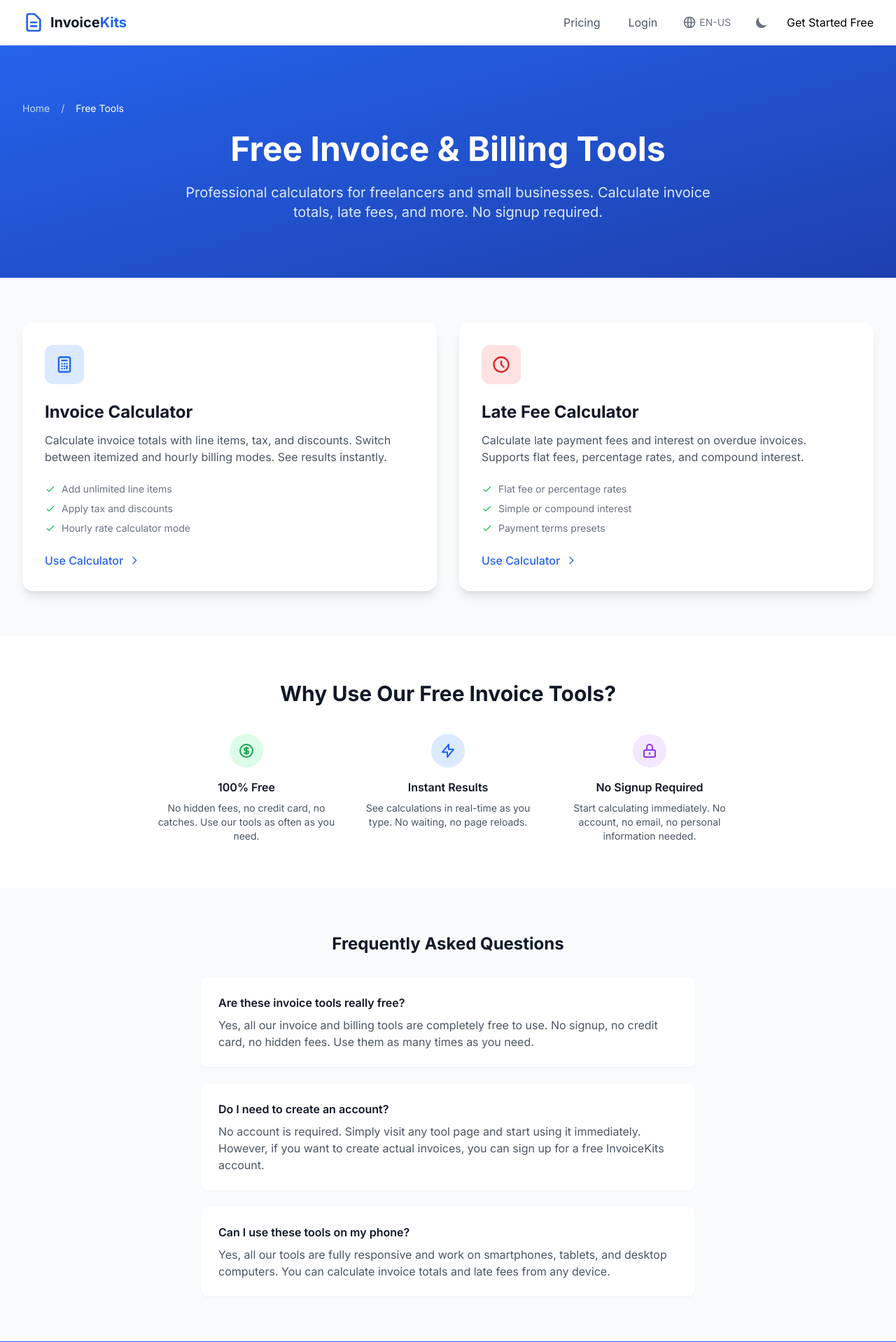
After one commit to ryanpate/invoice-generator, a Django app: template templates/tools/index.html in a window 1280 px wide. The commit adds this page. Shown: the top 1918 px of the page at 70% size. Run offline with Django 4.2, Linux system fonts and the light colour scheme; the template is opened without the code that fills it, so the values that code supplies are empty; some libraries are stand-ins or nearby versions.

Commit message:
SEO recovery: CTR fixes and schema improvements
Phase 1 - Critical CTR Fixes:
- Update base.html default title to "Free AI Invoice Generator with Time Tracking"
- Improve meta description with power words and CTR triggers
- Fix Neon Edge template meta (position 3, 0 clicks) - more compelling description
- Update late fee calculator title with "Free Online" and "Instantly"

Phase 2 - Schema Markup Fixes:
- Add HowTo schema to both calculator pages for rich snippets
- Enhance SoftwareApplication schema with screenshot, featureList, sameAs
- Add defer to HTMX script for performance

Phase 4 - Technical & Content:
- Create /tools/ index page as landing for all free tools
- Add BreadcrumbList, CollectionPage, and FAQPage schema to tools index
- Add /tools/ to sitemap
- Add ToolsIndexView and URL route

Target: Fix 0% CTR on high-impression pages

Co-Authored-By: Claude Opus 4.5 <noreply@anthropic.com>

```diff
--- a/apps/invoices/urls_public.py
+++ b/apps/invoices/urls_public.py
@@ -29,6 +29,7 @@ urlpatterns = [
     path('templates/neon-edge/', views.NeonEdgeShowcaseView.as_view(), name='template_neon_edge'),
 
     # Free tools (SEO pages - no auth required)
+    path('tools/', views.ToolsIndexView.as_view(), name='tools_index'),
     path('tools/invoice-calculator/', views.InvoiceCalculatorView.as_view(), name='invoice_calculator'),
     path('tools/late-fee-calculator/', views.LateFeeCalculatorView.as_view(), name='late_fee_calculator'),
 ]
--- a/apps/invoices/views.py
+++ b/apps/invoices/views.py
@@ -188,6 +188,11 @@ class InvoiceCalculatorView(FreeToolView):
 class LateFeeCalculatorView(FreeToolView):
     """Late fee calculator tool - calculates late payment fees and interest."""
     template_name = 'tools/late-fee-calculator.html'
+
+
+class ToolsIndexView(FreeToolView):
+    """Landing page for all free SEO tools."""
+    template_name = 'tools/index.html'
 
 
 class InvoiceListView(LoginRequiredMixin, TeamAwareQuerysetMixin, ListView):
--- a/config/urls.py
+++ b/config/urls.py
@@ -29,7 +29,7 @@ class StaticViewSitemap(Sitemap):
             '/contact/', '/help/', '/privacy/', '/terms/', '/api/docs/', '/blog/',
             '/templates/clean-slate/', '/templates/executive/', '/templates/bold-modern/',
             '/templates/classic-professional/', '/templates/neon-edge/',
-            '/tools/invoice-calculator/', '/tools/late-fee-calculator/',
+            '/tools/', '/tools/invoice-calculator/', '/tools/late-fee-calculator/',
             '/features/ai-invoice-generator/', '/features/time-tracking/',
             '/affiliate/program/',
         ]
--- a/templates/base.html
+++ b/templates/base.html
@@ -29,9 +29,9 @@
     </script>
     <meta charset="UTF-8">
     <meta name="viewport" content="width=device-width, initial-scale=1.0">
-    <title>{% block title %}InvoiceKits{% endblock %}</title>
-    <meta name="description" content="{% block meta_description %}Create professional invoices in seconds with InvoiceKits. Free plan available. Upload CSV for batch processing, download as PDF. Perfect for freelancers and small businesses.{% endblock %}">
-    <meta name="keywords" content="{% block meta_keywords %}invoice generator, free invoice maker, PDF invoice, batch invoice, online invoicing, freelancer invoice, small business invoice, invoice software{% endblock %}">
+    <title>{% block title %}Free AI Invoice Generator with Time Tracking | InvoiceKits{% endblock %}</title>
+    <meta name="description" content="{% block meta_description %}Create professional invoices in seconds with AI. Track billable hours, send automated reminders, get paid faster. Free plan includes 5 invoices. No credit card required.{% endblock %}">
+    <meta name="keywords" content="{% block meta_keywords %}ai invoice generator, free invoice maker, time tracking invoice software, PDF invoice, batch invoice generator, online invoicing, freelancer invoice, small business invoice, ai billing software{% endblock %}">
     <meta name="robots" content="index, follow">
     <meta name="author" content="InvoiceKits">
     <link rel="canonical" href="{% block canonical_url %}https://www.invoicekits.com/{% endblock %}">
@@ -106,10 +106,10 @@
     <link rel="preconnect" href="https://fonts.gstatic.com" crossorigin>
     <link href="https://fonts.googleapis.com/css2?family=Inter:wght@400;500;600;700&display=swap" rel="stylesheet">
 
-    <!-- HTMX -->
-    <script src="https://unpkg.com/htmx.org@1.9.10"></script>
+    <!-- HTMX (deferred for performance) -->
+    <script defer src="https://unpkg.com/htmx.org@1.9.10"></script>
 
-    <!-- Alpine.js for dropdowns -->
+    <!-- Alpine.js for dropdowns (already deferred) -->
     <script defer src="https://unpkg.com/alpinejs@3.x.x/dist/cdn.min.js"></script>
 
     <style>
@@ -146,14 +146,23 @@
         "name": "InvoiceKits",
         "applicationCategory": "BusinessApplication",
         "operatingSystem": "Web",
-        "description": "Professional invoice generator for freelancers and small businesses. Create PDF invoices, batch process via CSV, customize templates.",
+        "description": "AI-powered invoice generator with time tracking. Create professional invoices in seconds, track billable hours, send automated reminders, get paid faster.",
         "image": "https://www.invoicekits.com/static/images/og-image.png",
+        "screenshot": "https://www.invoicekits.com/static/images/og-image.png",
         "url": "https://www.invoicekits.com",
+        "featureList": [
+            "AI-powered line item generation",
+            "Real-time time tracking",
+            "Batch CSV invoice upload",
+            "5 professional PDF templates",
+            "Automated payment reminders",
+            "Client portal with online payments"
+        ],
         "offers": {
             "@type": "Offer",
             "price": "0",
             "priceCurrency": "USD",
-            "description": "Free tier with 5 invoices per month"
+            "description": "Free tier with 5 invoices. No credit card required."
         },
         "publisher": {
             "@type": "Organization",
@@ -162,7 +171,11 @@
             "logo": {
                 "@type": "ImageObject",
                 "url": "https://www.invoicekits.com/static/images/og-image.png"
-            }
+            },
+            "sameAs": [
+                "https://twitter.com/invoicekits",
+                "https://www.linkedin.com/company/invoicekits"
+            ]
         }
     }
     </script>
--- /dev/null
+++ b/templates/tools/index.html
@@ -0,0 +1,294 @@
+{% extends 'base.html' %}
+{% load i18n %}
+
+{% block title %}{% trans "Free Invoice & Billing Tools" %} | InvoiceKits{% endblock %}
+
+{% block meta_description %}{% trans "Free online invoice tools: Calculate invoice totals, late fees, and interest instantly. No signup required. Professional calculators for freelancers and small businesses." %}{% endblock %}
+
+{% block meta_keywords %}{% trans "free invoice tools, invoice calculator, late fee calculator, billing tools, freelancer tools, small business invoice tools, online invoice calculators" %}{% endblock %}
+
+{% block canonical_url %}https://www.invoicekits.com/tools/{% endblock %}
+
+{% block og_title %}{% trans "Free Invoice & Billing Tools" %} | InvoiceKits{% endblock %}
+
+{% block og_description %}{% trans "Free online invoice tools: Calculate totals, late fees, interest. No signup required. Professional calculators for freelancers." %}{% endblock %}
+
+{% block twitter_title %}{% trans "Free Invoice & Billing Tools" %} | InvoiceKits{% endblock %}
+
+{% block twitter_description %}{% trans "Free invoice calculators for totals, late fees, interest. No signup required." %}{% endblock %}
+
+{% block extra_schema %}
+<script type="application/ld+json">
+{
+    "@context": "https://schema.org",
+    "@type": "BreadcrumbList",
+    "itemListElement": [
+        {
+            "@type": "ListItem",
+            "position": 1,
+            "name": "Home",
+            "item": "https://www.invoicekits.com/"
+        },
+        {
+            "@type": "ListItem",
+            "position": 2,
+            "name": "Free Tools",
+            "item": "https://www.invoicekits.com/tools/"
+        }
+    ]
+}
+</script>
+<script type="application/ld+json">
+{
+    "@context": "https://schema.org",
+    "@type": "CollectionPage",
+    "name": "Free Invoice & Billing Tools",
+    "description": "Collection of free online tools for invoice calculations, late fees, and billing management.",
+    "url": "https://www.invoicekits.com/tools/",
+    "hasPart": [
+        {
+            "@type": "WebApplication",
+            "name": "Invoice Calculator",
+            "url": "https://www.invoicekits.com/tools/invoice-calculator/"
+        },
+        {
+            "@type": "WebApplication",
+            "name": "Late Fee Calculator",
+            "url": "https://www.invoicekits.com/tools/late-fee-calculator/"
+        }
+    ],
+    "provider": {
+        "@type": "Organization",
+        "name": "InvoiceKits",
+        "url": "https://www.invoicekits.com"
+    }
+}
+</script>
+<script type="application/ld+json">
+{
+    "@context": "https://schema.org",
+    "@type": "FAQPage",
+    "mainEntity": [
+        {
+            "@type": "Question",
+            "name": "Are these invoice tools really free?",
+            "acceptedAnswer": {
+                "@type": "Answer",
+                "text": "Yes, all our invoice and billing tools are completely free to use. No signup, no credit card, no hidden fees. Use them as many times as you need."
+            }
+        },
+        {
+            "@type": "Question",
+            "name": "Do I need to create an account to use these tools?",
+            "acceptedAnswer": {
+                "@type": "Answer",
+                "text": "No account is required. Simply visit any tool page and start using it immediately. However, if you want to save your calculations or create actual invoices, you can sign up for a free InvoiceKits account."
+            }
+        },
+        {
+            "@type": "Question",
+            "name": "Can I use these tools on mobile devices?",
+            "acceptedAnswer": {
+                "@type": "Answer",
+                "text": "Yes, all our tools are fully responsive and work on smartphones, tablets, and desktop computers. You can calculate invoice totals and late fees from any device."
+            }
+        }
+    ]
+}
+</script>
+{% endblock %}
+
+{% block content %}
+<!-- Hero Section -->
+<section class="relative bg-gradient-to-br from-primary-600 to-primary-800 overflow-hidden">
+    <div class="absolute inset-0 bg-grid-white/[0.05] bg-[size:20px_20px]"></div>
+    <div class="relative max-w-7xl mx-auto px-4 sm:px-6 lg:px-8 py-16 lg:py-20">
+        <!-- Breadcrumb -->
+        <nav class="mb-6">
+            <ol class="flex items-center space-x-2 text-sm text-primary-200">
+                <li><a href="{% url 'landing' %}" class="hover:text-white">{% trans "Home" %}</a></li>
+                <li><span class="mx-2">/</span></li>
+                <li class="text-white">{% trans "Free Tools" %}</li>
+            </ol>
+        </nav>
+
+        <div class="text-center">
+            <h1 class="text-3xl md:text-4xl lg:text-5xl font-bold text-white mb-6">
+                {% trans "Free Invoice & Billing Tools" %}
+            </h1>
+            <p class="text-lg md:text-xl text-primary-100 max-w-3xl mx-auto">
+                {% trans "Professional calculators for freelancers and small businesses. Calculate invoice totals, late fees, and more. No signup required." %}
+            </p>
+        </div>
+    </div>
+</section>
+
+<!-- Tools Grid -->
+<section class="py-16 bg-gray-50 dark:bg-gray-900">
+    <div class="max-w-7xl mx-auto px-4 sm:px-6 lg:px-8">
+        <div class="grid md:grid-cols-2 gap-8">
+            <!-- Invoice Calculator -->
+            <a href="{% url 'invoice_calculator' %}" class="group bg-white dark:bg-gray-800 rounded-2xl shadow-lg hover:shadow-xl transition-all duration-300 overflow-hidden">
+                <div class="p-8">
+                    <div class="w-14 h-14 bg-primary-100 dark:bg-primary-900/30 rounded-xl flex items-center justify-center mb-6 group-hover:scale-110 transition-transform">
+                        <svg class="w-7 h-7 text-primary-600" fill="none" stroke="currentColor" viewBox="0 0 24 24">
+                            <path stroke-linecap="round" stroke-linejoin="round" stroke-width="2" d="M9 7h6m0 10v-3m-3 3h.01M9 17h.01M9 14h.01M12 14h.01M15 11h.01M12 11h.01M9 11h.01M7 21h10a2 2 0 002-2V5a2 2 0 00-2-2H7a2 2 0 00-2 2v14a2 2 0 002 2z"></path>
+                        </svg>
+                    </div>
+                    <h2 class="text-2xl font-bold text-gray-900 dark:text-white mb-3 group-hover:text-primary-600 dark:group-hover:text-primary-400 transition-colors">
+                        {% trans "Invoice Calculator" %}
+                    </h2>
+                    <p class="text-gray-600 dark:text-gray-300 mb-6">
+                        {% trans "Calculate invoice totals with line items, tax, and discounts. Switch between itemized and hourly billing modes. See results instantly." %}
+                    </p>
+                    <ul class="space-y-2 text-sm text-gray-500 dark:text-gray-400 mb-6">
+                        <li class="flex items-center">
+                            <svg class="w-4 h-4 mr-2 text-green-500" fill="none" stroke="currentColor" viewBox="0 0 24 24">
+                                <path stroke-linecap="round" stroke-linejoin="round" stroke-width="2" d="M5 13l4 4L19 7"></path>
+                            </svg>
+                            {% trans "Add unlimited line items" %}
+                        </li>
+                        <li class="flex items-center">
+                            <svg class="w-4 h-4 mr-2 text-green-500" fill="none" stroke="currentColor" viewBox="0 0 24 24">
+                                <path stroke-linecap="round" stroke-linejoin="round" stroke-width="2" d="M5 13l4 4L19 7"></path>
+                            </svg>
+                            {% trans "Apply tax and discounts" %}
+                        </li>
+                        <li class="flex items-center">
+                            <svg class="w-4 h-4 mr-2 text-green-500" fill="none" stroke="currentColor" viewBox="0 0 24 24">
+                                <path stroke-linecap="round" stroke-linejoin="round" stroke-width="2" d="M5 13l4 4L19 7"></path>
+                            </svg>
+                            {% trans "Hourly rate calculator mode" %}
+                        </li>
+                    </ul>
+                    <span class="inline-flex items-center text-primary-600 dark:text-primary-400 font-medium group-hover:translate-x-1 transition-transform">
+                        {% trans "Use Calculator" %}
+                        <svg class="w-4 h-4 ml-2" fill="none" stroke="currentColor" viewBox="0 0 24 24">
+                            <path stroke-linecap="round" stroke-linejoin="round" stroke-width="2" d="M9 5l7 7-7 7"></path>
+                        </svg>
+                    </span>
+                </div>
+            </a>
+
+            <!-- Late Fee Calculator -->
+            <a href="{% url 'late_fee_calculator' %}" class="group bg-white dark:bg-gray-800 rounded-2xl shadow-lg hover:shadow-xl transition-all duration-300 overflow-hidden">
+                <div class="p-8">
+                    <div class="w-14 h-14 bg-red-100 dark:bg-red-900/30 rounded-xl flex items-center justify-center mb-6 group-hover:scale-110 transition-transform">
+                        <svg class="w-7 h-7 text-red-600" fill="none" stroke="currentColor" viewBox="0 0 24 24">
+                            <path stroke-linecap="round" stroke-linejoin="round" stroke-width="2" d="M12 8v4l3 3m6-3a9 9 0 11-18 0 9 9 0 0118 0z"></path>
+                        </svg>
+                    </div>
+                    <h2 class="text-2xl font-bold text-gray-900 dark:text-white mb-3 group-hover:text-primary-600 dark:group-hover:text-primary-400 transition-colors">
+                        {% trans "Late Fee Calculator" %}
+                    </h2>
+                    <p class="text-gray-600 dark:text-gray-300 mb-6">
+                        {% trans "Calculate late payment fees and interest on overdue invoices. Supports flat fees, percentage rates, and compound interest." %}
+                    </p>
+                    <ul class="space-y-2 text-sm text-gray-500 dark:text-gray-400 mb-6">
+                        <li class="flex items-center">
+                            <svg class="w-4 h-4 mr-2 text-green-500" fill="none" stroke="currentColor" viewBox="0 0 24 24">
+                                <path stroke-linecap="round" stroke-linejoin="round" stroke-width="2" d="M5 13l4 4L19 7"></path>
+                            </svg>
+                            {% trans "Flat fee or percentage rates" %}
+                        </li>
+                        <li class="flex items-center">
+                            <svg class="w-4 h-4 mr-2 text-green-500" fill="none" stroke="currentColor" viewBox="0 0 24 24">
+                                <path stroke-linecap="round" stroke-linejoin="round" stroke-width="2" d="M5 13l4 4L19 7"></path>
+                            </svg>
+                            {% trans "Simple or compound interest" %}
+                        </li>
+                        <li class="flex items-center">
+                            <svg class="w-4 h-4 mr-2 text-green-500" fill="none" stroke="currentColor" viewBox="0 0 24 24">
+                                <path stroke-linecap="round" stroke-linejoin="round" stroke-width="2" d="M5 13l4 4L19 7"></path>
+                            </svg>
+                            {% trans "Payment terms presets" %}
+                        </li>
+                    </ul>
+                    <span class="inline-flex items-center text-primary-600 dark:text-primary-400 font-medium group-hover:translate-x-1 transition-transform">
+                        {% trans "Use Calculator" %}
+                        <svg class="w-4 h-4 ml-2" fill="none" stroke="currentColor" viewBox="0 0 24 24">
+                            <path stroke-linecap="round" stroke-linejoin="round" stroke-width="2" d="M9 5l7 7-7 7"></path>
+                        </svg>
+                    </span>
+                </div>
+            </a>
+        </div>
+    </div>
+</section>
+
+<!-- Why Use Free Tools Section -->
+<section class="py-16 bg-white dark:bg-gray-800">
+    <div class="max-w-4xl mx-auto px-4 sm:px-6 lg:px-8 text-center">
+        <h2 class="text-2xl md:text-3xl font-bold text-gray-900 dark:text-white mb-6">
+            {% trans "Why Use Our Free Invoice Tools?" %}
+        </h2>
+        <div class="grid md:grid-cols-3 gap-8 mt-10">
+            <div>
+                <div class="w-12 h-12 bg-green-100 dark:bg-green-900/30 rounded-full flex items-center justify-center mx-auto mb-4">
+                    <svg class="w-6 h-6 text-green-600" fill="none" stroke="currentColor" viewBox="0 0 24 24">
+                        <path stroke-linecap="round" stroke-linejoin="round" stroke-width="2" d="M12 8c-1.657 0-3 .895-3 2s1.343 2 3 2 3 .895 3 2-1.343 2-3 2m0-8c1.11 0 2.08.402 2.599 1M12 8V7m0 1v8m0 0v1m0-1c-1.11 0-2.08-.402-2.599-1M21 12a9 9 0 11-18 0 9 9 0 0118 0z"></path>
+                    </svg>
+                </div>
+                <h3 class="font-semibold text-gray-900 dark:text-white mb-2">{% trans "100% Free" %}</h3>
+                <p class="text-gray-600 dark:text-gray-300 text-sm">{% trans "No hidden fees, no credit card, no catches. Use our tools as often as you need." %}</p>
+            </div>
+            <div>
+                <div class="w-12 h-12 bg-blue-100 dark:bg-blue-900/30 rounded-full flex items-center justify-center mx-auto mb-4">
+                    <svg class="w-6 h-6 text-blue-600" fill="none" stroke="currentColor" viewBox="0 0 24 24">
+                        <path stroke-linecap="round" stroke-linejoin="round" stroke-width="2" d="M13 10V3L4 14h7v7l9-11h-7z"></path>
+                    </svg>
+                </div>
+                <h3 class="font-semibold text-gray-900 dark:text-white mb-2">{% trans "Instant Results" %}</h3>
+                <p class="text-gray-600 dark:text-gray-300 text-sm">{% trans "See calculations in real-time as you type. No waiting, no page reloads." %}</p>
+            </div>
+            <div>
+                <div class="w-12 h-12 bg-purple-100 dark:bg-purple-900/30 rounded-full flex items-center justify-center mx-auto mb-4">
+                    <svg class="w-6 h-6 text-purple-600" fill="none" stroke="currentColor" viewBox="0 0 24 24">
+                        <path stroke-linecap="round" stroke-linejoin="round" stroke-width="2" d="M12 15v2m-6 4h12a2 2 0 002-2v-6a2 2 0 00-2-2H6a2 2 0 00-2 2v6a2 2 0 002 2zm10-10V7a4 4 0 00-8 0v4h8z"></path>
+                    </svg>
+                </div>
+                <h3 class="font-semibold text-gray-900 dark:text-white mb-2">{% trans "No Signup Required" %}</h3>
+                <p class="text-gray-600 dark:text-gray-300 text-sm">{% trans "Start calculating immediately. No account, no email, no personal information needed." %}</p>
+            </div>
+        </div>
+    </div>
+</section>
+
+<!-- FAQ Section -->
+<section class="py-16 bg-gray-50 dark:bg-gray-900">
+    <div class="max-w-3xl mx-auto px-4 sm:px-6 lg:px-8">
+        <h2 class="text-2xl font-bold text-gray-900 dark:text-white mb-8 text-center">{% trans "Frequently Asked Questions" %}</h2>
+
+        <div class="space-y-6">
+            <div class="bg-white dark:bg-gray-800 rounded-lg p-6 shadow-sm">
+                <h3 class="font-semibold text-gray-900 dark:text-white mb-2">{% trans "Are these invoice tools really free?" %}</h3>
+                <p class="text-gray-600 dark:text-gray-300">{% trans "Yes, all our invoice and billing tools are completely free to use. No signup, no credit card, no hidden fees. Use them as many times as you need." %}</p>
+            </div>
+            <div class="bg-white dark:bg-gray-800 rounded-lg p-6 shadow-sm">
+                <h3 class="font-semibold text-gray-900 dark:text-white mb-2">{% trans "Do I need to create an account?" %}</h3>
+                <p class="text-gray-600 dark:text-gray-300">{% trans "No account is required. Simply visit any tool page and start using it immediately. However, if you want to create actual invoices, you can sign up for a free InvoiceKits account." %}</p>
+            </div>
+            <div class="bg-white dark:bg-gray-800 rounded-lg p-6 shadow-sm">
+                <h3 class="font-semibold text-gray-900 dark:text-white mb-2">{% trans "Can I use these tools on my phone?" %}</h3>
+                <p class="text-gray-600 dark:text-gray-300">{% trans "Yes, all our tools are fully responsive and work on smartphones, tablets, and desktop computers. You can calculate invoice totals and late fees from any device." %}</p>
+            </div>
+        </div>
+    </div>
+</section>
+
+<!-- CTA Section -->
+<section class="py-16 bg-primary-600">
+    <div class="max-w-4xl mx-auto px-4 sm:px-6 lg:px-8 text-center">
+        <h2 class="text-2xl md:text-3xl font-bold text-white mb-4">{% trans "Ready to Create Real Invoices?" %}</h2>
+        <p class="text-primary-100 mb-8 max-w-2xl mx-auto">{% trans "Turn your calculations into professional PDF invoices. Track payments, send reminders, and get paid faster with InvoiceKits." %}</p>
+        <div class="flex flex-col sm:flex-row gap-4 justify-center">
+            <a href="{% url 'account_signup' %}" class="inline-flex items-center justify-center px-8 py-4 bg-white text-primary-600 rounded-lg font-semibold hover:bg-gray-100 transition">
+                {% trans "Start Free - 5 Invoices Included" %}
+            </a>
+            <a href="{% url 'pricing' %}" class="inline-flex items-center justify-center px-8 py-4 border-2 border-white text-white rounded-lg font-semibold hover:bg-primary-700 transition">
+                {% trans "View Pricing" %}
+            </a>
+        </div>
+    </div>
+</section>
+{% endblock %}
```
Also changed, not shown: templates/showcase/neon-edge.html (+6 -6 lines), templates/tools/invoice-calculator.html (+41 -2 lines), templates/tools/late-fee-calculator.html (+57 -6 lines).
